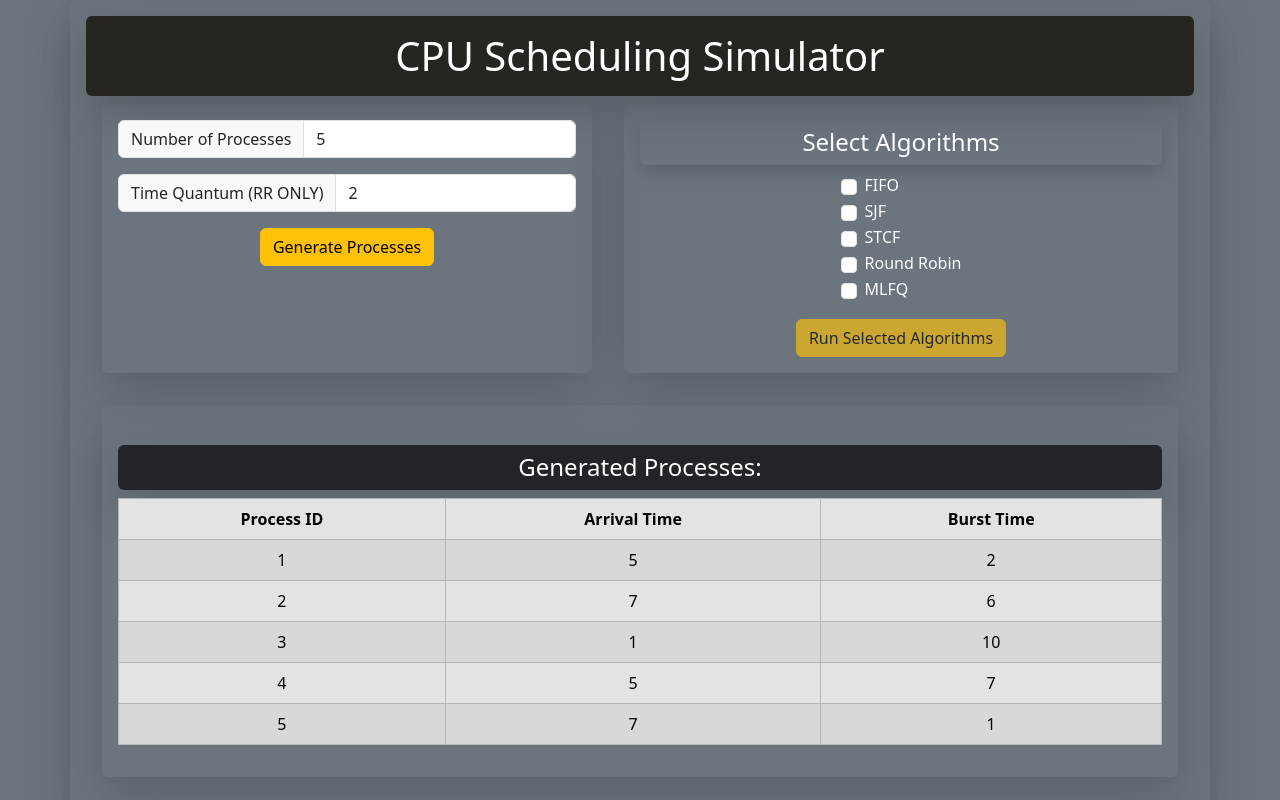
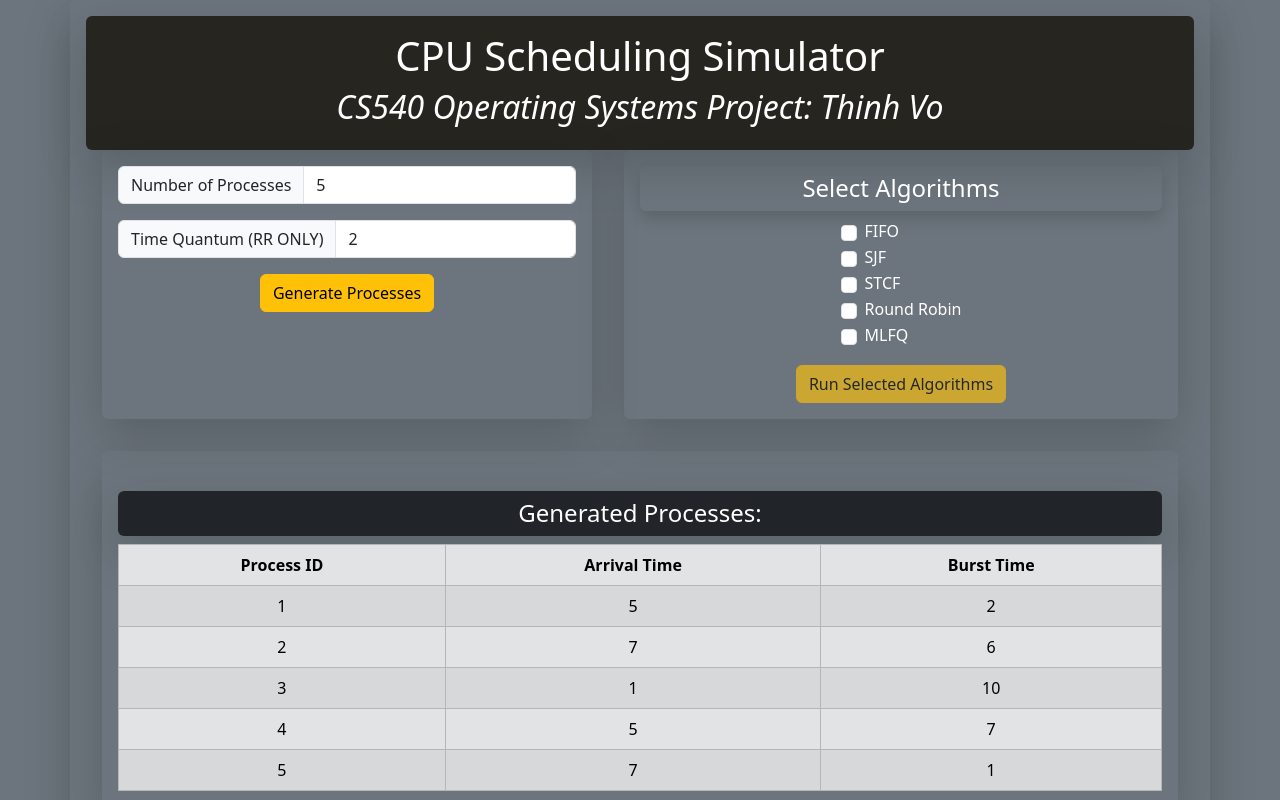
Before and after one commit to phoozies/CS540-CPU-Scheduling, a React (Vite) app in the folder CS540-CPU-Scheduling/: page / in a window 1280 px wide. Shown: the top 800 px of the page. Built offline with nearby package versions, Linux system fonts and the light colour scheme.

Commit message:
added name to header

```diff
--- a/CS540-CPU-Scheduling/src/App.tsx
+++ b/CS540-CPU-Scheduling/src/App.tsx
@@ -24,9 +24,14 @@ function App() {
 
     return (
         <div className="container text-center shadow-lg p-3 rounded">
-            <h1 className="text-center p-3 text-white rounded shadow-lg" style={{ backgroundColor: "#27251F" }}>
-                CPU Scheduling Simulator
-            </h1>
+            <div className="text-center p-3 text-white rounded shadow-lg" style={{ backgroundColor: "#27251F" }}>
+                <h1>
+                    CPU Scheduling Simulator
+                </h1>
+                <h2 className="fst-italic">
+                    CS540 Operating Systems Project: Thinh Vo
+                </h2>
+            </div>
 
             {/* Scheduler Component */}
             <Scheduler setResults={setResults} />
```
